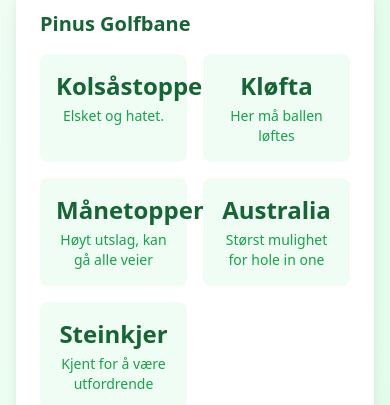
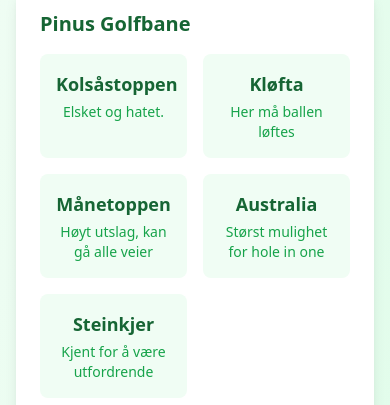
Before and after one commit to vegardhaneberg/pinus-golf, a React (Vite) app: page / in a window 390 px wide. Shown: the part 155-560 px from the top of the page. Built offline with nearby package versions, Linux system fonts and the light colour scheme; no server answers; the database is empty.

Commit message:
Adjust course hole text sizes on mobile

```diff
--- a/src/pages/homePage.tsx
+++ b/src/pages/homePage.tsx
@@ -74,7 +74,7 @@
                   key={hole.number}
                   className="bg-green-50 p-4 rounded-lg text-center"
                 >
-                  <div className="text-2xl font-bold text-green-800 mb-1">
+                  <div className="text-lg sm:text-xl lg:text-2xl font-bold text-green-800 mb-1">
                     {hole.name}
                   </div>
                   <div className="text-sm text-green-600">
```
